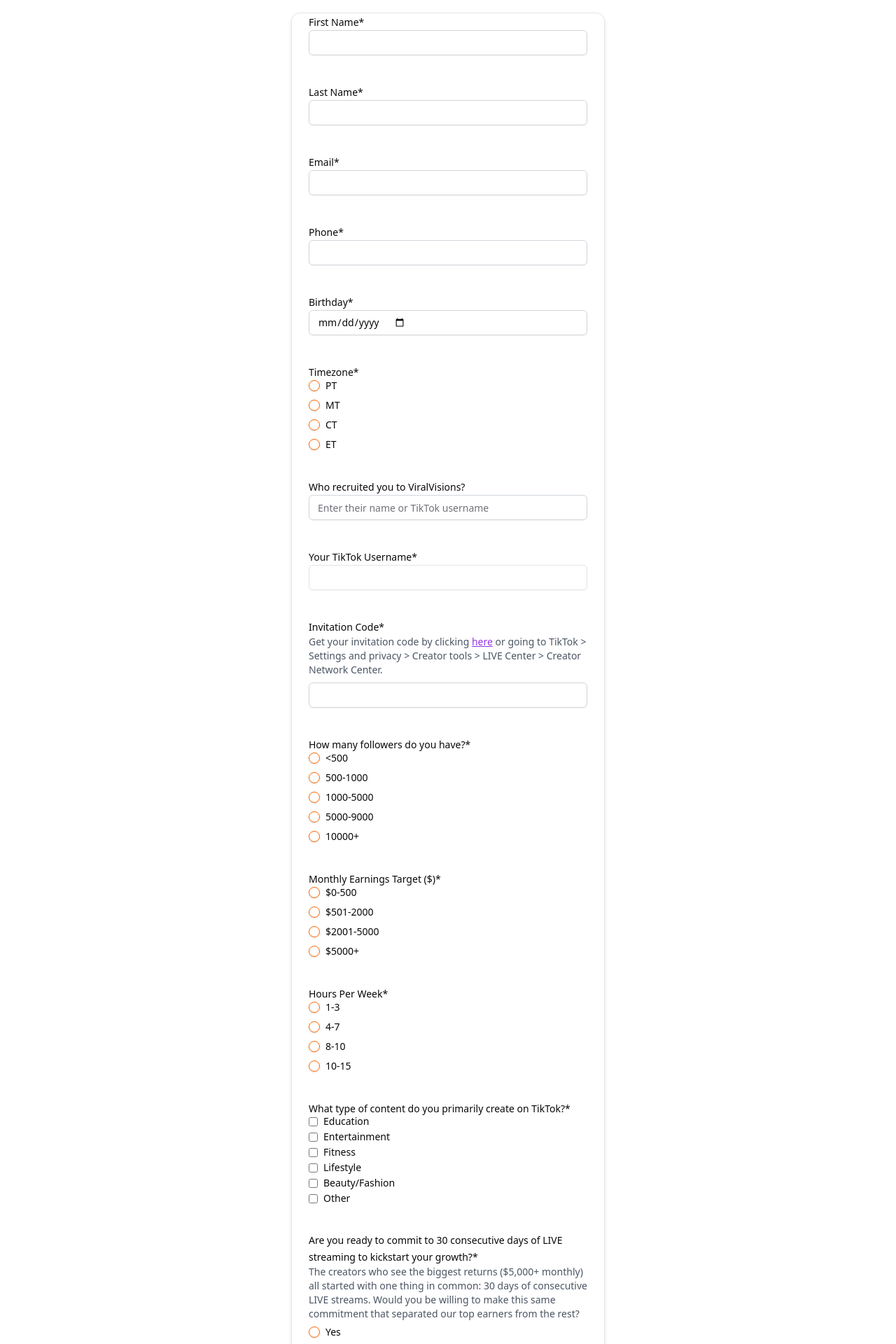
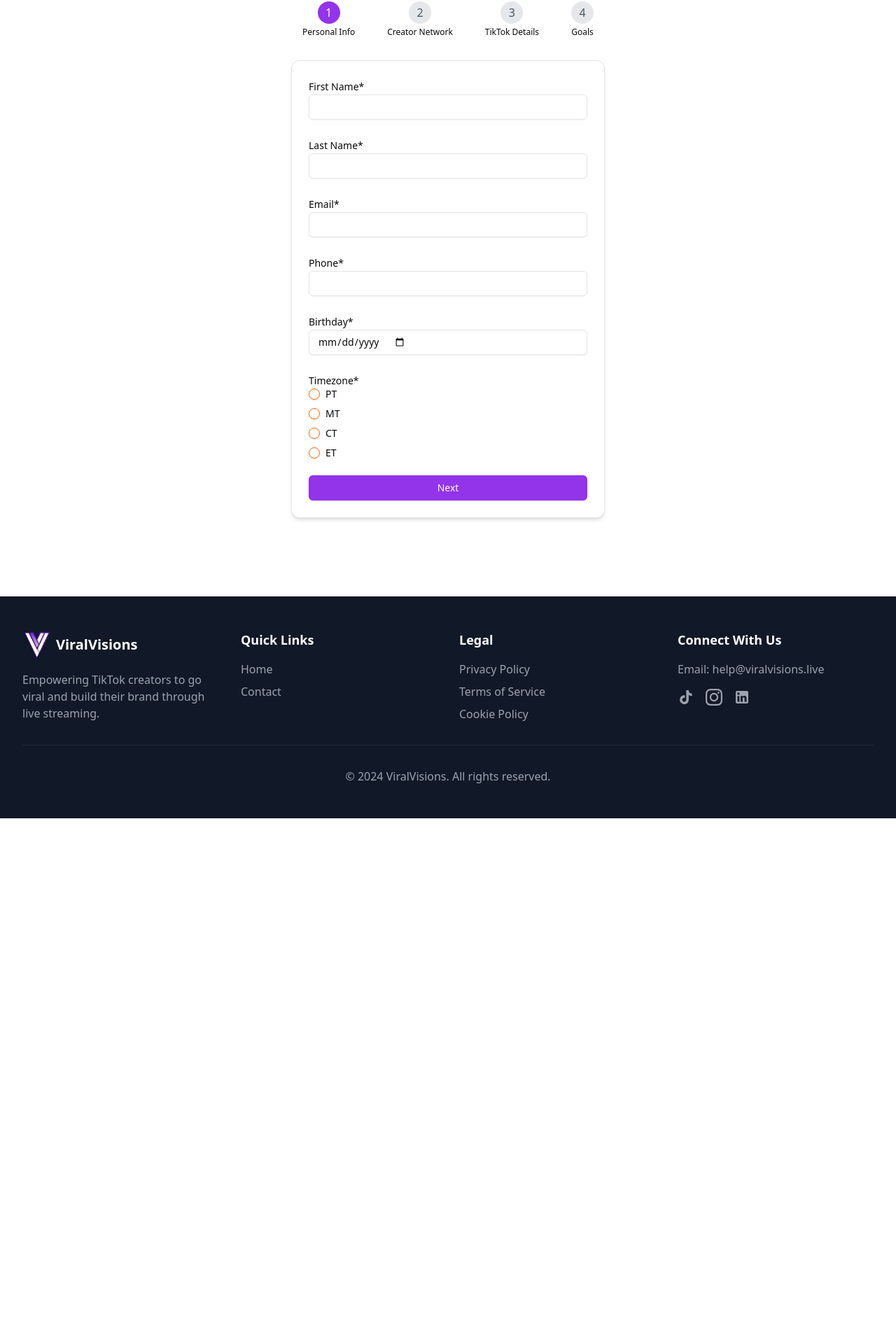
Before and after one commit to adamaboelmatty/viralvisions, a Next.js app: page /apply in a window 1280 px wide. Shown: the part 98-2018 px from the top of the page at 70% size. After the commit the page ends 1267 px from the top, so only its background shows below. Built offline with nearby package versions, Linux system fonts and the light colour scheme.

Commit message:
“Updated”

```diff
--- a/package.json
+++ b/package.json
@@ -10,6 +10,7 @@
   },
   "dependencies": {
     "@radix-ui/react-accordion": "^1.2.0",
+    "@radix-ui/react-alert-dialog": "^1.1.2",
     "@radix-ui/react-avatar": "^1.1.1",
     "@radix-ui/react-dialog": "^1.1.1",
     "@radix-ui/react-dropdown-menu": "^2.1.2",
--- a/src/app/apply/page.tsx
+++ b/src/app/apply/page.tsx
@@ -5,12 +5,17 @@
 import { Input } from "@/components/ui/input";
 import { Label } from "@/components/ui/label";
 import { RadioGroup, RadioGroupItem } from "@/components/ui/radio-group";
-import { Card, CardContent, CardHeader, CardTitle } from "@/components/ui/card";
-import { Navbar } from "@/app/(components)/navbar";
-import Image from "next/image";
+import { Card, CardContent } from "@/components/ui/card";
 
-export default function EligibilityCheck() {
-  const [currentPage, setCurrentPage] = useState("eligibility");
+const FORM_SECTIONS = [
+  'Personal Info',
+  'Creator Network',
+  'TikTok Details',
+  'Goals'
+];
+
+export default function CreatorApplication() {
+  const [currentStep, setCurrentStep] = useState(0);
   const [isSubmitting, setIsSubmitting] = useState(false);
   const [submitStatus, setSubmitStatus] = useState<'idle' | 'success' | 'error'>('idle');
   const [formData, setFormData] = useState({
@@ -21,6 +26,9 @@
     birthday: "",
     timezone: "",
     referralSource: "",
+    referralName: "",
+    referralSocial: "",
+    referralReason: "",
     tiktokUsername: "",
     invitationCode: "",
     followers: "",
@@ -30,8 +38,23 @@
     thirtyDayCommitment: ""
   });
 
+  const handleNext = () => {
+    setCurrentStep(prev => Math.min(prev + 1, FORM_SECTIONS.length - 1));
+    window.scrollTo(0, 0);
+  };
+
+  const handlePrevious = () => {
+    setCurrentStep(prev => Math.max(prev - 1, 0));
+    window.scrollTo(0, 0);
+  };
+
   const handleSubmit = async (e: React.FormEvent<HTMLFormElement>) => {
     e.preventDefault();
+    if (currentStep !== FORM_SECTIONS.length - 1) {
+      handleNext();
+      return;
+    }
+
     setIsSubmitting(true);
     setSubmitStatus('idle');
 
@@ -40,22 +63,7 @@
         "https://formspree.io/f/mqazojna",
         {
           method: "POST",
-          body: JSON.stringify({
-            firstName: formData.firstName,
-            lastName: formData.lastName,
-            email: formData.email,
-            phone: formData.phone,
-            birthday: formData.birthday,
-            timezone: formData.timezone,
-            referralSource: formData.referralSource,
-            tiktokUsername: formData.tiktokUsername,
-            invitationCode: formData.invitationCode,
-            followers: formData.followers,
-            monthlyTarget: formData.monthlyTarget,
-            hoursPerWeek: formData.hoursPerWeek,
-            contentType: formData.contentType.join(", "),
-            thirtyDayCommitment: formData.thirtyDayCommitment
-          }),
+          body: JSON.stringify(formData),
           headers: {
             'Accept': 'application/json',
             'Content-Type': 'application/json'
@@ -65,21 +73,12 @@
 
       if (response.ok) {
         setSubmitStatus('success');
+        // Reset form
         setFormData({
-          firstName: "",
-          lastName: "",
-          email: "",
-          phone: "",
-          birthday: "",
-          timezone: "",
-          referralSource: "",
-          tiktokUsername: "",
-          invitationCode: "",
-          followers: "",
-          monthlyTarget: "",
-          hoursPerWeek: "",
-          contentType: [],
-          thirtyDayCommitment: ""
+          firstName: "", lastName: "", email: "", phone: "", birthday: "",
+          timezone: "", referralSource: "", referralName: "", referralSocial: "",
+          referralReason: "", tiktokUsername: "", invitationCode: "", followers: "",
+          monthlyTarget: "", hoursPerWeek: "", contentType: [], thirtyDayCommitment: ""
         });
       } else {
         throw new Error('Submission failed');
@@ -99,14 +98,34 @@
           <h2 className="text-center text-3xl font-extrabold text-gray-900">
             Creator Application
           </h2>
-          <p className="text-sm text-gray-600 text-center mt-2"></p>
+
+          {/* Simple Step Indicator */}
+          <div className="mt-4 flex justify-between items-center px-4">
+            {FORM_SECTIONS.map((section, index) => (
+              <div key={index} className="flex flex-col items-center">
+                <div className={`w-8 h-8 rounded-full flex items-center justify-center ${
+                  index === currentStep
+                    ? 'bg-purple-600 text-white'
+                    : index < currentStep
+                      ? 'bg-green-500 text-white'
+                      : 'bg-gray-200 text-gray-600'
+                }`}>
+                  {index < currentStep ? '✓' : index + 1}
+                </div>
+                <span className="text-xs mt-1 hidden sm:block">{section}</span>
+              </div>
+            ))}
+          </div>
         </div>
 
         <div className="mt-8 sm:mx-auto sm:w-full sm:max-w-md">
           <Card className="bg-white shadow-md">
             <CardContent>
-              <form onSubmit={handleSubmit} className="space-y-10">
-                {/* Personal Information */}
+              <form onSubmit={handleSubmit} className="space-y-6">
+                {/* Step 1: Personal Information */}
+                {currentStep === 0 && (
+                  <div className="space-y-6">
+                  <h3 className="text-xl font-semibold text-gray-900 mb-6"></h3>
                     <div>
                       <Label htmlFor="firstName">First Name*</Label>
                       <Input
@@ -115,7 +134,6 @@
                         required
                         value={formData.firstName}
                         onChange={(e) => setFormData({...formData, firstName: e.target.value})}
-                    className="border-gray-300 focus:border-purple-500 focus:ring-purple-500"
                       />
                     </div>
                     <div>
@@ -126,10 +144,8 @@
                         required
                         value={formData.lastName}
                         onChange={(e) => setFormData({...formData, lastName: e.target.value})}
-                    className="border-gray-300 focus:border-purple-500 focus:ring-purple-500"
                       />
                     </div>
-
                     <div>
                       <Label htmlFor="email">Email*</Label>
                       <Input
@@ -138,10 +154,8 @@
                         required
                         value={formData.email}
                         onChange={(e) => setFormData({...formData, email: e.target.value})}
-                    className="border-gray-300 focus:border-purple-500 focus:ring-purple-500"
                       />
                     </div>
-
                     <div>
                       <Label htmlFor="phone">Phone*</Label>
                       <Input
@@ -150,10 +164,8 @@
                         required
                         value={formData.phone}
                         onChange={(e) => setFormData({...formData, phone: e.target.value})}
-                    className="border-gray-300 focus:border-purple-500 focus:ring-purple-500"
                       />
                     </div>
-
                     <div>
                       <Label htmlFor="birthday">Birthday*</Label>
                       <Input
@@ -162,11 +174,8 @@
                         required
                         value={formData.birthday}
                         onChange={(e) => setFormData({...formData, birthday: e.target.value})}
-                    className="border-gray-300 focus:border-purple-500 focus:ring-purple-500"
                       />
                     </div>
-
-                {/* Timezone Selection */}
                     <div>
                       <Label>Timezone*</Label>
                       <RadioGroup
@@ -183,20 +192,58 @@
                         ))}
                       </RadioGroup>
                     </div>
+                  </div>
+                )}
 
+                {/* Step 2: Creator Network */}
+{currentStep === 1 && (
+<div className="space-y-6">
+<h3 className="text-xl font-semibold text-gray-900 mb-6"></h3>
+      <p className="text-purple-700 mt-4 text-lg">
+        <span className="font-bold">Did you know?</span> Creators who join with friends are 3x more likely to become successful livestreamers!
+      </p>
+    <div className="space-y-6">
       <div>
-                  <Label htmlFor="referralSource">Who recruited you to ViralVisions?</Label>
+        <Label className="mb-3 block">Who recruited you to ViralVisions?</Label>
         <Input
           name="referralSource"
           type="text"
           placeholder="Enter their name or TikTok username"
-                    value={formData.referralSource}
-                    onChange={(e) => setFormData({...formData, referralSource: e.target.value})}
-                    className="border-gray-300 focus:border-purple-500 focus:ring-purple-500"
+          className="bg-white rounded-lg border-gray-200"
         />
       </div>
 
-                {/* TikTok Information */}
+      <div className="pt-4"> {/* Added top padding */}
+        <Label className="mb-3 block">Know someone perfect for livestreaming?</Label>
+        <div className="space-y-4">
+          <Input
+            name="referralName"
+            type="text"
+            placeholder="Their Name"
+            className="bg-white rounded-lg border-gray-200"
+          />
+          <Input
+            name="referralSocial"
+            type="text"
+            placeholder="Their Social Media Handle"
+            className="bg-white rounded-lg border-gray-200"
+          />
+          <Input
+            name="referralReason"
+            type="text"
+            placeholder="Their unique talents, personality, etc."
+            className="bg-white rounded-lg border-gray-200"
+          />
+        </div>
+      </div>
+    </div>
+  </div>
+)}
+
+                {/* Step 3: TikTok Details */}
+                {currentStep === 2 && (
+                  <div className="space-y-6">
+                  <h3 className="text-xl font-semibold text-gray-900 mb-6"></h3>
                     <div>
                       <Label htmlFor="tiktokUsername">Your TikTok Username*</Label>
                       <Input
@@ -205,21 +252,17 @@
                         required
                         value={formData.tiktokUsername}
                         onChange={(e) => setFormData({...formData, tiktokUsername: e.target.value})}
-                    className="text-lg font-semibold text-gray-900 mb-6"
                       />
                     </div>
 
-                {/* Invitation Code */}
                     <div>
                       <Label htmlFor="invitationCode">Invitation Code*</Label>
                       <p className="text-sm text-gray-600 mb-2">
                         Get your invitation code by clicking{" "}
-                    <a
-                      href="https://www.tiktok.com/t/ZMhC2utUu/"
+                        <a href="https://www.tiktok.com/t/ZMhC2utUu/"
                            target="_blank"
                            rel="noopener noreferrer"
-                      className="text-purple-600 hover:text-purple-700 underline"
-                    >
+                           className="text-purple-600 hover:text-purple-700 underline">
                           here
                         </a>
                         {" "}or going to TikTok &gt; Settings and privacy &gt; Creator tools &gt; LIVE Center &gt; Creator Network Center.
@@ -230,11 +273,9 @@
                         required
                         value={formData.invitationCode}
                         onChange={(e) => setFormData({...formData, invitationCode: e.target.value})}
-                    className="border-gray-300 focus:border-purple-500 focus:ring-purple-500"
                       />
                     </div>
 
-                {/* Followers Count */}
                     <div>
                       <Label>How many followers do you have?*</Label>
                       <RadioGroup
@@ -243,13 +284,30 @@
                         onValueChange={(value) => setFormData({...formData, followers: value})}
                         className="flex flex-col space-y-1"
                       >
-                    {[
-                      '<500',
-                      '500-1000',
-                      '1000-5000',
-                      '5000-9000',
-                      '10000+'
-                    ].map((range) => (
+                        {['<500', '500-1000', '1000-5000', '5000-10000', '10000+'].map((range) => (
+                          <div key={range} className="flex items-center space-x-2">
+                            <RadioGroupItem value={range} />
+                            <Label>{range}</Label>
+                          </div>
+                        ))}
+                      </RadioGroup>
+                    </div>
+                  </div>
+                )}
+
+                {/* Step 4: Goals */}
+                {currentStep === 3 && (
+                  <div className="space-y-6">
+                  <h3 className="text-xl font-semibold text-gray-900 mb-6"></h3>
+                    <div>
+                      <Label>Monthly Earnings Target ($)*</Label>
+                      <RadioGroup
+                        name="monthlyTarget"
+                        value={formData.monthlyTarget}
+                        onValueChange={(value) => setFormData({...formData, monthlyTarget: value})}
+                        className="flex flex-col space-y-1"
+                      >
+                        {['$0-500', '$501-2000', '$2001-5000', '$5000+'].map((range) => (
                           <div key={range} className="flex items-center space-x-2">
                             <RadioGroupItem value={range} />
                             <Label>{range}</Label>
@@ -258,22 +316,16 @@
                       </RadioGroup>
                     </div>
 
-                {/* Monthly Earnings Target */}
                     <div>
-                  <Label>Monthly Earnings Target ($)*</Label>
+                      <Label>Hours Per Week*</Label>
                       <RadioGroup
-                    name="monthlyTarget"
-                    value={formData.monthlyTarget}
-                    onValueChange={(value) => setFormData({...formData, monthlyTarget: value})}
-                    className="flex flex-col space-y-1 accent-purple-600"
+                        name="hoursPerWeek"
+                        value={formData.hoursPerWeek}
+                        onValueChange={(value) => setFormData({...formData, hoursPerWeek: value})}
+                        className="flex flex-col space-y-1"
                       >
-                    {[
-                      '$0-500',
-                      '$501-2000',
-                      '$2001-5000',
-                      '$5000+'
-                    ].map((range) => (
-                      <div key={range} className="flex items-center space-x-2 accent-purple-600">
+                        {['1-3', '4-7', '8-10', '10-15'].map((range) => (
+                          <div key={range} className="flex items-center space-x-2">
                             <RadioGroupItem value={range} />
                             <Label>{range}</Label>
                           </div>
@@ -281,41 +333,10 @@
                       </RadioGroup>
                     </div>
 
-                {/* Hours Per Week */}
-                <div>
-                  <Label>Hours Per Week*</Label>
-                  <RadioGroup
-                    name="hoursPerWeek"
-                    value={formData.hoursPerWeek}
-                    onValueChange={(value) => setFormData({...formData, hoursPerWeek: value})}
-                    className="flex flex-col space-y-1 accent-purple-600"
-                  >
-                    {[
-                      '1-3',
-                      '4-7',
-                      '8-10',
-                      '10-15'
-                    ].map((range) => (
-                      <div key={range} className="flex items-center space-x-2 accent-purple-600">
-                        <RadioGroupItem value={range} />
-                        <Label>{range}</Label>
-                      </div>
-                    ))}
-                  </RadioGroup>
-                </div>
-
-                {/* Content Type */}
                     <div>
                       <Label>What type of content do you primarily create on TikTok?*</Label>
-                  <div className="space-y-2">
-                    {[
-                      'Education',
-                      'Entertainment',
-                      'Fitness',
-                      'Lifestyle',
-                      'Beauty/Fashion',
-                      'Other'
-                    ].map((type) => (
+                      <div className="space-y-2 mt-2">
+                        {['Education', 'Entertainment', 'Fitness', 'Lifestyle', 'Beauty/Fashion', 'Other'].map((type) => (
                           <div key={type} className="flex items-center space-x-2">
                             <input
                               type="checkbox"
@@ -328,7 +349,7 @@
                                   : formData.contentType.filter(t => t !== type);
                                 setFormData({...formData, contentType: updatedTypes});
                               }}
-                          className="rounded border-gray-300 accent-purple-600"
+                              className="rounded border-gray-300"
                             />
                             <Label>{type}</Label>
                           </div>
@@ -336,17 +357,16 @@
                       </div>
                     </div>
 
-                {/* 30 Day Commitment */}
-                <div>
-                  <Label>Are you ready to commit to 30 consecutive days of LIVE streaming to kickstart your growth?*</Label>
-                  <p className="text-sm text-gray-600 mb-2">
-                    The creators who see the biggest returns ($5,000+ monthly) all started with one thing in common: 30 days of consecutive LIVE streams. Would you be willing to make this same commitment that separated our top earners from the rest?
+                    <div className="bg-purple-50 p-6 rounded-lg">
+                      <Label>Are you ready to commit to 30 consecutive days of LIVE streaming?*</Label>
+                      <p className="text-sm text-gray-600 mb-4">
+                        The creators who see the biggest returns ($5,000+ monthly) all started with 30 days of consecutive LIVE streams.
                       </p>
                       <RadioGroup
                         name="thirtyDayCommitment"
                         value={formData.thirtyDayCommitment}
                         onValueChange={(value) => setFormData({...formData, thirtyDayCommitment: value})}
-                    className="flex flex-col space-y-1 accent-purple-600"
+                        className="space-y-2"
                       >
                         <div className="flex items-center space-x-2">
                           <RadioGroupItem value="yes" />
@@ -358,16 +378,46 @@
                         </div>
                       </RadioGroup>
                     </div>
+                  </div>
+                )}
+
+ {/* Navigation Buttons */}
+<div className="flex justify-between mt-6">
+  {currentStep > 0 && (
+    <Button
+      type="button"
+      onClick={handlePrevious}
+      className="bg-gray-100 text-gray-700 hover:bg-gray-200"
+    >
+      Back
+    </Button>
+  )}
 
   <Button
-                  type="submit"
-                  className="w-full bg-gradient-to-r from-purple-600 to-indigo-600 text-white py-4 rounded-lg font-semibold hover:from-purple-700 hover:to-indigo-700 transition-colors"
+    type={currentStep === FORM_SECTIONS.length - 1 ? "submit" : "button"}
+    onClick={currentStep === FORM_SECTIONS.length - 1 ? undefined : handleNext}
+    className={`${
+      currentStep === 0 ? 'w-full' : 'ml-auto'
+    } bg-purple-600 text-white hover:bg-purple-700`}
     disabled={isSubmitting}
   >
-                  {isSubmitting ? "Submitting..." : "Submit Application"}
+    {currentStep === FORM_SECTIONS.length - 1
+      ? (isSubmitting ? "Submitting..." : "Submit Application")
+      : "Next"
+    }
   </Button>
+</div>
 
-                {submitStatus === 'success' && (
+{/* Status Messages - Only show after submission attempt */}
+{submitStatus !== 'idle' && (
+  <>
+    {isSubmitting && (
+      <div className="mt-4 flex justify-center">
+        <div className="animate-spin rounded-full h-6 w-6 border-b-2 border-purple-600"></div>
+      </div>
+    )}
+
+    {!isSubmitting && submitStatus === 'success' && (
       <div className="mt-4 bg-green-50 border border-green-200 text-green-700 p-4 rounded-lg flex items-center">
         <svg className="h-5 w-5 mr-2" fill="none" stroke="currentColor" viewBox="0 0 24 24">
           <path strokeLinecap="round" strokeLinejoin="round" strokeWidth="2" d="M5 13l4 4L19 7" />
@@ -376,13 +426,15 @@
       </div>
     )}
 
-                {submitStatus === 'error' && (
+    {!isSubmitting && submitStatus === 'error' && (
       <div className="mt-4 bg-red-50 border border-red-200 text-red-700 p-4 rounded-lg flex items-center">
         <svg className="h-5 w-5 mr-2" fill="none" stroke="currentColor" viewBox="0 0 24 24">
           <path strokeLinecap="round" strokeLinejoin="round" strokeWidth="2" d="M6 18L18 6M6 6l12 12" />
         </svg>
         Failed to submit application. Please try again or contact support.
       </div>
+    )}
+  </>
 )}
               </form>
             </CardContent>
--- a/src/app/globals.css
+++ b/src/app/globals.css
@@ -157,3 +157,51 @@
 .animate-pulse {
   animation: pulse 2s infinite;
 }
+.required-field::after {
+  content: "*";
+  color: #ef4444;
+  margin-left: 4px;
+}
+@layer components {
+  /* Form section wrapper */
+  .form-section-wrapper {
+    @apply p-0 m-0;
+  }
+
+  /* Card overrides */
+  .form-card {
+    @apply !p-0 bg-white shadow-md;
+  }
+
+  .form-card-content {
+    @apply !p-6 sm:!p-8;
+  }
+
+  /* Section specific styles */
+  .referral-section {
+    @apply bg-purple-50 rounded-xl p-6 sm:p-8 mt-0;
+  }
+
+  .referral-section-header {
+    @apply mb-6;
+  }
+
+  .referral-input-wrapper {
+    @apply bg-white rounded-lg p-4 mb-4;
+  }
+
+  /* Form group spacing */
+  .form-group {
+    @apply space-y-4 first:mt-0;
+  }
+
+  /* Input field wrapper */
+  .input-wrapper {
+    @apply mb-4 last:mb-0;
+  }
+
+  /* Section title */
+  .section-title {
+    @apply text-xl font-semibold text-gray-900 mb-6 mt-0;
+  }
+}
```
Also changed, not shown: 1 other file (tests, documents, lock files or other folders). Lines whose indentation alone changed are shown as unchanged.
